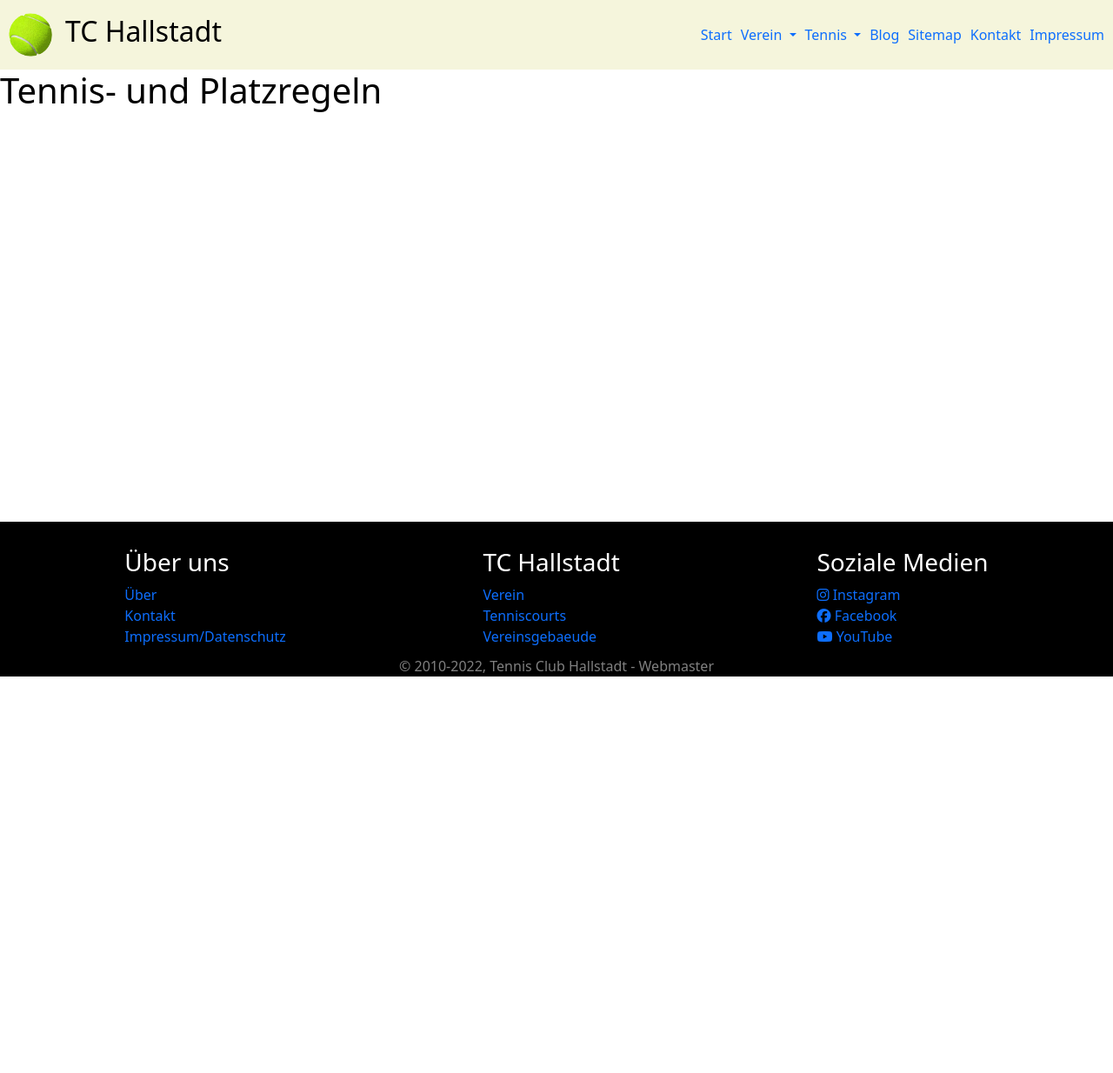
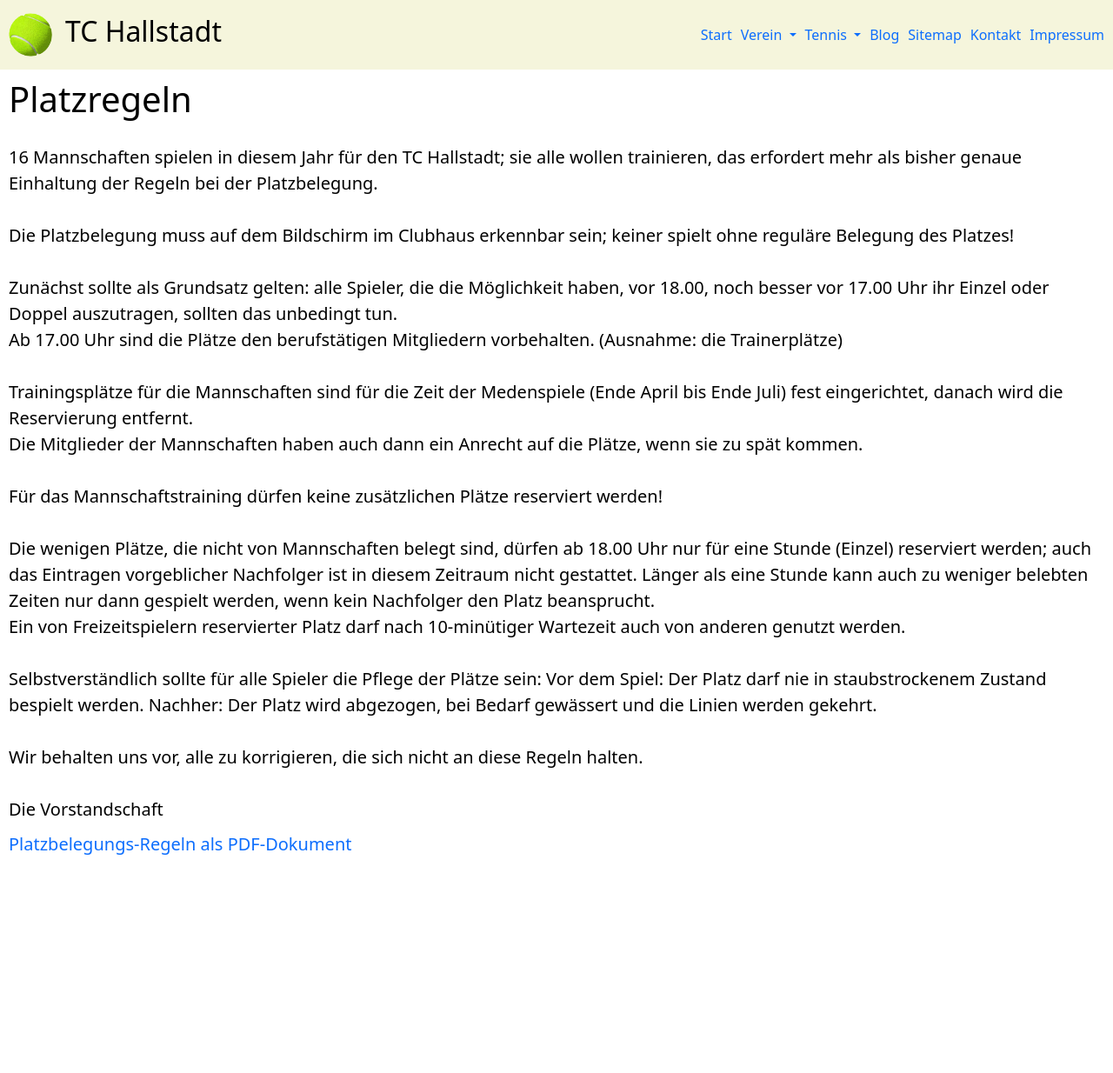
Before and after one commit to Joniber/tennisclub, a Django app: page /tennis/regeln in a window 1280 px wide. Shown: the top 1234 px of the page at 87% size. Before the commit the page ends 778 px from the top, so only its background shows below. Run offline with Django 4.2, Linux system fonts and the light colour scheme; some libraries are stand-ins or nearby versions.

Commit message:
paar Seiten befüllt // Regeln Courts und Schule

```diff
--- a/tennisclub/static/js/index.js
+++ b/tennisclub/static/js/index.js
@@ -5,28 +5,3 @@ menu.onclick = function (){
     menu.classList.toggle('fa-bars')
     menu.classList.toggle('fa-times')
 }
-
-let i = 0;
-let images = [];
-let time = 4000;
-
-// images[0] = "static/images/tennisschlaeger.jpg"
-images[0] = "static/images/tennis1.jpg"
-images[1] = "static/images/tennis-5782695.jpg"
-images[2] = "static/images/ClubHaus_neu_350.jpg"
-
-function changeImg(){
-    document.slide.src = images[i];
-
-    if(i <images.length -1){
-        i++;
-    }
-    else {
-        i = 0
-    }
-
-    setTimeout( "changeImg()", time);
-
-}
-
-window.onload = changeImg
--- a/tennisclub/tennisclub/templates/regeln.html
+++ b/tennisclub/tennisclub/templates/regeln.html
@@ -1,7 +1,46 @@
 {% extends 'base.html' %}
-
+{% load static %}
 {% block content %}
 
-<h1>Tennis- und Platzregeln</h1>
+<h1 style="padding:10px;">Platzregeln</h1>
+
+<div style="padding:10px; font-size: 20px;">
+    16 Mannschaften spielen in diesem Jahr für den TC Hallstadt; sie alle wollen trainieren, das erfordert mehr als bisher genaue Einhaltung der Regeln bei der Platzbelegung.
+
+    <br><br>
+    Die Platzbelegung muss auf dem Bildschirm im Clubhaus erkennbar sein; keiner spielt ohne reguläre Belegung des Platzes!
+
+    <br><br>
+    Zunächst sollte als Grundsatz gelten: alle Spieler, die die Möglichkeit haben, vor 18.00, noch besser vor 17.00 Uhr ihr Einzel oder Doppel auszutragen, sollten das unbedingt tun.
+    <br>
+    Ab 17.00 Uhr sind die Plätze den berufstätigen Mitgliedern vorbehalten. (Ausnahme: die Trainerplätze)
+
+    <br><br>
+    Trainingsplätze für die Mannschaften sind für die Zeit der Medenspiele (Ende April bis Ende Juli) fest eingerichtet, danach wird die Reservierung entfernt.
+    <br>
+    Die Mitglieder der Mannschaften haben auch dann ein Anrecht auf die Plätze, wenn sie zu spät kommen.
+
+    <br><br>
+    Für das Mannschaftstraining dürfen keine zusätzlichen Plätze reserviert werden!
+
+    <br><br>
+    Die wenigen Plätze, die nicht von Mannschaften belegt sind, dürfen ab 18.00 Uhr nur für eine Stunde (Einzel) reserviert werden; auch das Eintragen vorgeblicher Nachfolger ist in diesem Zeitraum nicht gestattet. Länger als eine Stunde kann auch zu weniger belebten Zeiten nur dann gespielt werden, wenn kein Nachfolger den Platz beansprucht.
+    <br>
+    Ein von Freizeitspielern reservierter Platz darf nach 10-minütiger Wartezeit auch von anderen genutzt werden.
+
+    <br><br>
+    Selbstverständlich sollte für alle Spieler die Pflege der Plätze sein:
+    Vor dem Spiel: Der Platz darf nie in staubstrockenem Zustand bespielt werden.
+    Nachher: Der Platz wird abgezogen, bei Bedarf gewässert und die Linien werden gekehrt.
+
+    <br><br>
+    Wir behalten uns vor, alle zu korrigieren, die sich nicht an diese Regeln halten.
+    <br><br>
+    Die Vorstandschaft
+</div>
+
+<a style="padding:10px; font-size: 20px;" href="{%static 'images/PlatzbelegungsRegeln.pdf'%}"> Platzbelegungs-Regeln als PDF-Dokument </a>
+
+
 
 {% endblock content %}
```
Also changed, not shown: tennisclub/static/js/slide.js (+4 -4 lines), tennisclub/tennisclub/templates/courts.html (+31 -0 lines), tennisclub/tennisclub/templates/schule.html (+12 -1 lines), tennisclub/static/images/Freiplaetze.jpg (added), tennisclub/static/images/Petr_Brezina.jpg (added), tennisclub/static/images/Teppichboden_Halle.jpg (added), tennisclub/static/images/Tragluft_Halle.jpg (added), 1 other file.
